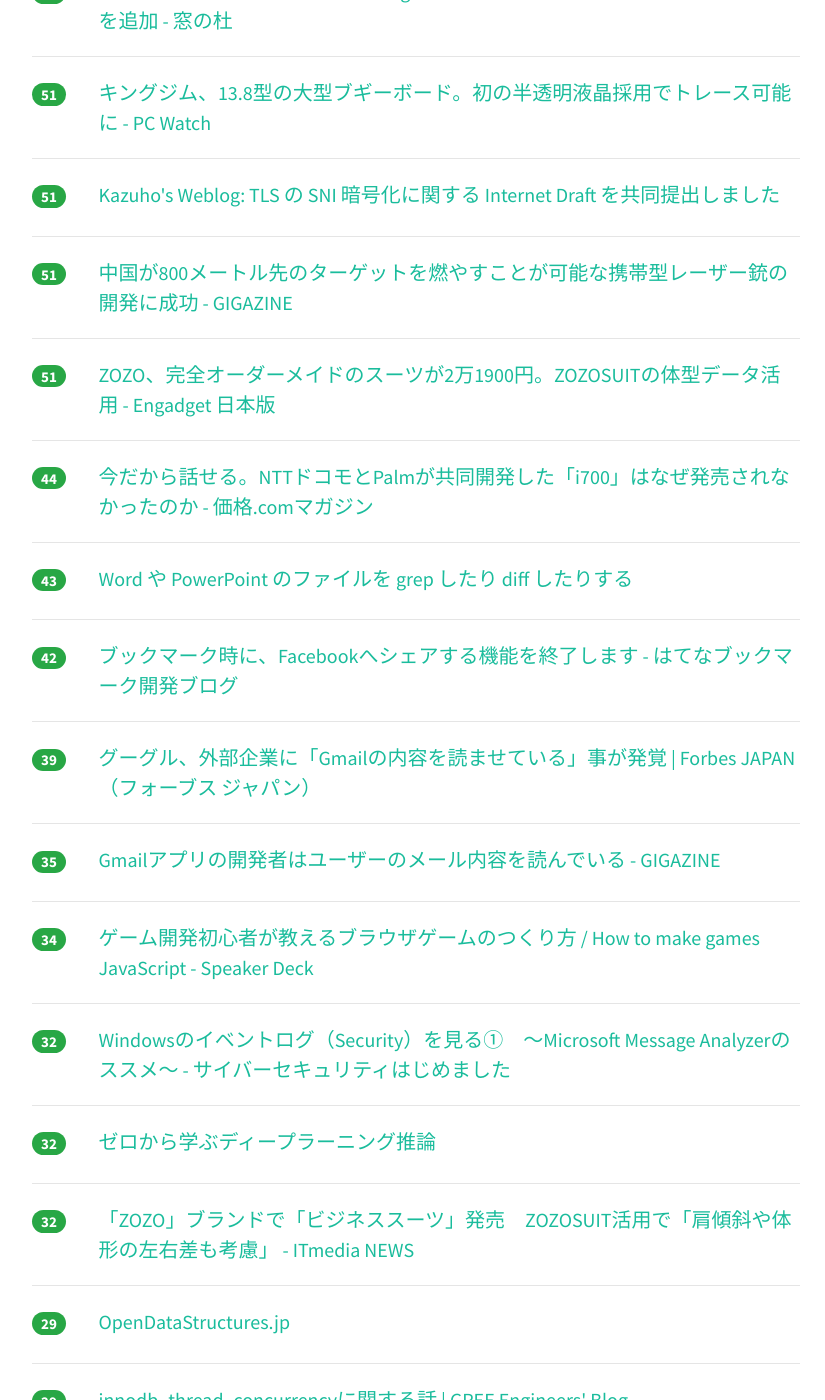
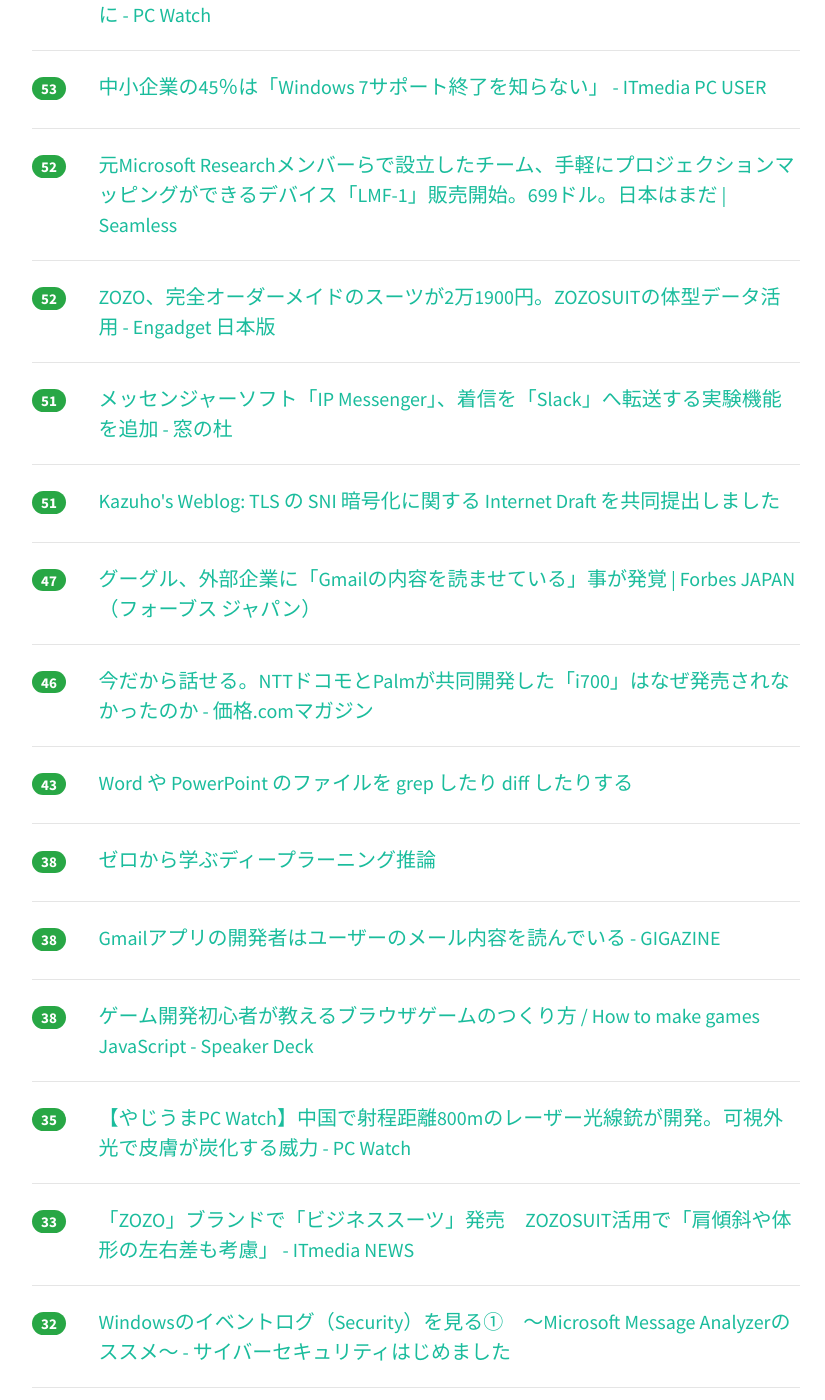
Before and after one commit to yatta47/hatena-matome-site, a Jekyll site: the page built from _posts/2018-07-03-hatena.md, in a window 1280 px wide and 1400 px high, scrolled down 1678 px. Shown: the whole window, without its empty margins (224-1049 px from the left). Built offline with Jekyll 4.4.1, drawn with Linux system fonts in a browser that asks for light colours; nearby versions of some CDN libraries; some of the changed text lies outside the part shown.

Commit message:
Updated 2018-07-03

```diff
--- a/_posts/2018-07-03-hatena.md
+++ b/_posts/2018-07-03-hatena.md
@@ -1,54 +1,59 @@
 ---
 layout: post
 title:  "2018-07-03 はてぶIT"
-date:   2018-07-03 21:02:57
+date:   2018-07-03 22:01:54
 tags: [it-hotentry]
 ---
-87 件のデータあり
+88 件のデータあり
 
 <hr><div class="row">
-<div class="col-1"><span class="badge badge-pill badge-success h2">484</span></div>
+<div class="col-1"><span class="badge badge-pill badge-success h2">583</span></div>
+<div class="col-11"><a href='https://note.mu/shokosuzuki/n/n5a9a44d6f067' target='_blank'>『東京タワー』建設フロー、PMから見てヤバすぎたので解説｜Shoko Suzuki｜note</a></div>
+</div>
+<hr>
+<div class="row">
+<div class="col-1"><span class="badge badge-pill badge-success h2">523</span></div>
 <div class="col-11"><a href='https://coliss.com/articles/freebies/japanese-free-fonts-july-2018.html' target='_blank'>新しい日本語フォントがたくさんリリースされてる！2018年上半期、日本語の新作フリーフォントのまとめ | コリス</a></div>
 </div>
 <hr>
 <div class="row">
-<div class="col-1"><span class="badge badge-pill badge-success h2">407</span></div>
-<div class="col-11"><a href='https://note.mu/shokosuzuki/n/n5a9a44d6f067' target='_blank'>『東京タワー』建設フロー、PMから見てヤバすぎたので解説｜Shoko Suzuki｜note</a></div>
-</div>
-<hr>
-<div class="row">
-<div class="col-1"><span class="badge badge-pill badge-success h2">401</span></div>
+<div class="col-1"><span class="badge badge-pill badge-success h2">415</span></div>
 <div class="col-11"><a href='https://www.slideshare.net/ShingoOmura/ss-103946354' target='_blank'>分散システムの限界について知ろう</a></div>
 </div>
 <hr>
 <div class="row">
-<div class="col-1"><span class="badge badge-pill badge-success h2">352</span></div>
+<div class="col-1"><span class="badge badge-pill badge-success h2">387</span></div>
 <div class="col-11"><a href='https://note.mu/tsukimikan/n/n64acb07a9ee2' target='_blank'>無料でAIが学べる最高の教材まとめ｜月みかん｜note</a></div>
 </div>
 <hr>
 <div class="row">
-<div class="col-1"><span class="badge badge-pill badge-success h2">320</span></div>
+<div class="col-1"><span class="badge badge-pill badge-success h2">344</span></div>
 <div class="col-11"><a href='http://honeshabri.hatenablog.com/entry/excel_macro' target='_blank'>俺がリボン登録している業務用Excelマクロ - 本しゃぶり</a></div>
 </div>
 <hr>
 <div class="row">
-<div class="col-1"><span class="badge badge-pill badge-success h2">299</span></div>
+<div class="col-1"><span class="badge badge-pill badge-success h2">334</span></div>
 <div class="col-11"><a href='https://ics.media/entry/18544' target='_blank'>Visual Studio Codeを使いこなせ！ フロントエンドエンジニアにオススメの拡張機能7選 - ICS MEDIA</a></div>
 </div>
 <hr>
 <div class="row">
-<div class="col-1"><span class="badge badge-pill badge-success h2">96</span></div>
+<div class="col-1"><span class="badge badge-pill badge-success h2">104</span></div>
 <div class="col-11"><a href='https://www.oreilly.co.jp/community/blog/2018/07/machine-learning-book-authors-talk-part1.html' target='_blank'>Community Blog - 『仕事ではじめる機械学習』＆『前処理大全』著者対談（Part 1）</a></div>
 </div>
 <hr>
 <div class="row">
-<div class="col-1"><span class="badge badge-pill badge-success h2">92</span></div>
+<div class="col-1"><span class="badge badge-pill badge-success h2">94</span></div>
 <div class="col-11"><a href='https://gigazine.net/news/20180703-quantum-computing-expert-explains-concept/' target='_blank'>専門家は知識も経験も違う人々に対し「量子コンピューター」をどのように説明するのか？ - GIGAZINE</a></div>
 </div>
 <hr>
 <div class="row">
-<div class="col-1"><span class="badge badge-pill badge-success h2">71</span></div>
+<div class="col-1"><span class="badge badge-pill badge-success h2">73</span></div>
 <div class="col-11"><a href='https://www.publickey1.jp/blog/18/iaaspaasaws14ibmalibabasynergy_research.html' target='_blank'>IaaS＋PaaSクラウドの売り上げ、AWSが世界のどの地域でも1位に。全世界の4位にはAlibabaが登場。Synergy Research － Publickey</a></div>
+</div>
+<hr>
+<div class="row">
+<div class="col-1"><span class="badge badge-pill badge-success h2">69</span></div>
+<div class="col-11"><a href='http://bookmark.hatenastaff.com/entry/2018/07/03/150000' target='_blank'>ブックマーク時に、Facebookへシェアする機能を終了します - はてなブックマーク開発ブログ</a></div>
 </div>
 <hr>
 <div class="row">
@@ -57,8 +62,23 @@ tags: [it-hotentry]
 </div>
 <hr>
 <div class="row">
-<div class="col-1"><span class="badge badge-pill badge-success h2">60</span></div>
+<div class="col-1"><span class="badge badge-pill badge-success h2">65</span></div>
 <div class="col-11"><a href='https://mercan.mercari.com/entry/2018/07/02/170000' target='_blank'>メルカリJP初のiOSリアーキテクチャは、なぜ「最高に楽しい」のか - mercan（メルカン）</a></div>
+</div>
+<hr>
+<div class="row">
+<div class="col-1"><span class="badge badge-pill badge-success h2">62</span></div>
+<div class="col-11"><a href='https://gigazine.net/news/20180703-china-laser-gun-fire-targets/' target='_blank'>中国が800メートル先のターゲットを燃やすことが可能な携帯型レーザー銃の開発に成功 - GIGAZINE</a></div>
+</div>
+<hr>
+<div class="row">
+<div class="col-1"><span class="badge badge-pill badge-success h2">54</span></div>
+<div class="col-11"><a href='https://pc.watch.impress.co.jp/docs/news/1130871.html' target='_blank'>キングジム、13.8型の大型ブギーボード。初の半透明液晶採用でトレース可能に - PC Watch</a></div>
+</div>
+<hr>
+<div class="row">
+<div class="col-1"><span class="badge badge-pill badge-success h2">53</span></div>
+<div class="col-11"><a href='http://www.itmedia.co.jp/pcuser/articles/1807/03/news055.html' target='_blank'>中小企業の45％は「Windows 7サポート終了を知らない」 - ITmedia PC USER</a></div>
 </div>
 <hr>
 <div class="row">
@@ -68,7 +88,7 @@ tags: [it-hotentry]
 <hr>
 <div class="row">
 <div class="col-1"><span class="badge badge-pill badge-success h2">52</span></div>
-<div class="col-11"><a href='http://www.itmedia.co.jp/pcuser/articles/1807/03/news055.html' target='_blank'>中小企業の45％は「Windows 7サポート終了を知らない」 - ITmedia PC USER</a></div>
+<div class="col-11"><a href='https://japanese.engadget.com/2018/07/03/2-1900-zozosuit/' target='_blank'>ZOZO、完全オーダーメイドのスーツが2万1900円。ZOZOSUITの体型データ活用 - Engadget 日本版</a></div>
 </div>
 <hr>
 <div class="row">
@@ -78,26 +98,16 @@ tags: [it-hotentry]
 <hr>
 <div class="row">
 <div class="col-1"><span class="badge badge-pill badge-success h2">51</span></div>
-<div class="col-11"><a href='https://pc.watch.impress.co.jp/docs/news/1130871.html' target='_blank'>キングジム、13.8型の大型ブギーボード。初の半透明液晶採用でトレース可能に - PC Watch</a></div>
-</div>
-<hr>
-<div class="row">
-<div class="col-1"><span class="badge badge-pill badge-success h2">51</span></div>
 <div class="col-11"><a href='http://blog.kazuhooku.com/2018/07/tls-sni-internet-draft.html' target='_blank'>Kazuho's Weblog: TLS の SNI 暗号化に関する Internet Draft を共同提出しました</a></div>
 </div>
 <hr>
 <div class="row">
-<div class="col-1"><span class="badge badge-pill badge-success h2">51</span></div>
-<div class="col-11"><a href='https://gigazine.net/news/20180703-china-laser-gun-fire-targets/' target='_blank'>中国が800メートル先のターゲットを燃やすことが可能な携帯型レーザー銃の開発に成功 - GIGAZINE</a></div>
+<div class="col-1"><span class="badge badge-pill badge-success h2">47</span></div>
+<div class="col-11"><a href='https://forbesjapan.com/articles/detail/21897' target='_blank'>グーグル、外部企業に「Gmailの内容を読ませている」事が発覚 | Forbes JAPAN（フォーブス ジャパン）</a></div>
 </div>
 <hr>
 <div class="row">
-<div class="col-1"><span class="badge badge-pill badge-success h2">51</span></div>
-<div class="col-11"><a href='https://japanese.engadget.com/2018/07/03/2-1900-zozosuit/' target='_blank'>ZOZO、完全オーダーメイドのスーツが2万1900円。ZOZOSUITの体型データ活用 - Engadget 日本版</a></div>
-</div>
-<hr>
-<div class="row">
-<div class="col-1"><span class="badge badge-pill badge-success h2">44</span></div>
+<div class="col-1"><span class="badge badge-pill badge-success h2">46</span></div>
 <div class="col-11"><a href='https://kakakumag.com/pc-smartphone/?id=12381' target='_blank'>今だから話せる。NTTドコモとPalmが共同開発した「i700」はなぜ発売されなかったのか - 価格.comマガジン</a></div>
 </div>
 <hr>
@@ -107,23 +117,28 @@ tags: [it-hotentry]
 </div>
 <hr>
 <div class="row">
-<div class="col-1"><span class="badge badge-pill badge-success h2">42</span></div>
-<div class="col-11"><a href='http://bookmark.hatenastaff.com/entry/2018/07/03/150000' target='_blank'>ブックマーク時に、Facebookへシェアする機能を終了します - はてなブックマーク開発ブログ</a></div>
+<div class="col-1"><span class="badge badge-pill badge-success h2">38</span></div>
+<div class="col-11"><a href='http://jellyware.jp/movidius/' target='_blank'>ゼロから学ぶディープラーニング推論</a></div>
 </div>
 <hr>
 <div class="row">
-<div class="col-1"><span class="badge badge-pill badge-success h2">39</span></div>
-<div class="col-11"><a href='https://forbesjapan.com/articles/detail/21897' target='_blank'>グーグル、外部企業に「Gmailの内容を読ませている」事が発覚 | Forbes JAPAN（フォーブス ジャパン）</a></div>
+<div class="col-1"><span class="badge badge-pill badge-success h2">38</span></div>
+<div class="col-11"><a href='https://gigazine.net/news/20180703-gmail-developers-reading-emails/' target='_blank'>Gmailアプリの開発者はユーザーのメール内容を読んでいる - GIGAZINE</a></div>
+</div>
+<hr>
+<div class="row">
+<div class="col-1"><span class="badge badge-pill badge-success h2">38</span></div>
+<div class="col-11"><a href='https://speakerdeck.com/bcrikko/how-to-make-games-javascript' target='_blank'>ゲーム開発初心者が教えるブラウザゲームのつくり方 / How to make games JavaScript - Speaker Deck</a></div>
 </div>
 <hr>
 <div class="row">
 <div class="col-1"><span class="badge badge-pill badge-success h2">35</span></div>
-<div class="col-11"><a href='https://gigazine.net/news/20180703-gmail-developers-reading-emails/' target='_blank'>Gmailアプリの開発者はユーザーのメール内容を読んでいる - GIGAZINE</a></div>
+<div class="col-11"><a href='https://pc.watch.impress.co.jp/docs/news/yajiuma/1130996.html' target='_blank'>【やじうまPC Watch】中国で射程距離800mのレーザー光線銃が開発。可視外光で皮膚が炭化する威力 - PC Watch</a></div>
 </div>
 <hr>
 <div class="row">
-<div class="col-1"><span class="badge badge-pill badge-success h2">34</span></div>
-<div class="col-11"><a href='https://speakerdeck.com/bcrikko/how-to-make-games-javascript' target='_blank'>ゲーム開発初心者が教えるブラウザゲームのつくり方 / How to make games JavaScript - Speaker Deck</a></div>
+<div class="col-1"><span class="badge badge-pill badge-success h2">33</span></div>
+<div class="col-11"><a href='http://www.itmedia.co.jp/news/articles/1807/03/news077.html' target='_blank'>「ZOZO」ブランドで「ビジネススーツ」発売　ZOZOSUIT活用で「肩傾斜や体形の左右差も考慮」 - ITmedia NEWS</a></div>
 </div>
 <hr>
 <div class="row">
@@ -133,12 +148,7 @@ tags: [it-hotentry]
 <hr>
 <div class="row">
 <div class="col-1"><span class="badge badge-pill badge-success h2">32</span></div>
-<div class="col-11"><a href='http://jellyware.jp/movidius/' target='_blank'>ゼロから学ぶディープラーニング推論</a></div>
-</div>
-<hr>
-<div class="row">
-<div class="col-1"><span class="badge badge-pill badge-success h2">32</span></div>
-<div class="col-11"><a href='http://www.itmedia.co.jp/news/articles/1807/03/news077.html' target='_blank'>「ZOZO」ブランドで「ビジネススーツ」発売　ZOZOSUIT活用で「肩傾斜や体形の左右差も考慮」 - ITmedia NEWS</a></div>
+<div class="col-11"><a href='http://labs.gree.jp/blog/2018/07/17003/' target='_blank'>innodb_thread_concurrencyに関する話 | GREE Engineers' Blog</a></div>
 </div>
 <hr>
 <div class="row">
@@ -147,18 +157,18 @@ tags: [it-hotentry]
 </div>
 <hr>
 <div class="row">
-<div class="col-1"><span class="badge badge-pill badge-success h2">29</span></div>
-<div class="col-11"><a href='http://labs.gree.jp/blog/2018/07/17003/' target='_blank'>innodb_thread_concurrencyに関する話 | GREE Engineers' Blog</a></div>
-</div>
-<hr>
-<div class="row">
-<div class="col-1"><span class="badge badge-pill badge-success h2">28</span></div>
-<div class="col-11"><a href='https://pc.watch.impress.co.jp/docs/news/yajiuma/1130996.html' target='_blank'>【やじうまPC Watch】中国で射程距離800mのレーザー光線銃が開発。可視外光で皮膚が炭化する威力 - PC Watch</a></div>
+<div class="col-1"><span class="badge badge-pill badge-success h2">27</span></div>
+<div class="col-11"><a href='http://photoshopvip.net/109750' target='_blank'>Illustratorでここまでできる！すごいチュートリアル、作り方30個まとめ 2018年6月度 - PhotoshopVIP</a></div>
 </div>
 <hr>
 <div class="row">
 <div class="col-1"><span class="badge badge-pill badge-success h2">27</span></div>
 <div class="col-11"><a href='https://soudai.hatenablog.com/entry/db-monitoring' target='_blank'>RDBMSのモニタリングについて - そーだいなるらくがき帳</a></div>
+</div>
+<hr>
+<div class="row">
+<div class="col-1"><span class="badge badge-pill badge-success h2">27</span></div>
+<div class="col-11"><a href='https://jp.techcrunch.com/2018/07/03/2018-07-02-browser-maker-opera-has-filed-to-go-public/' target='_blank'>ブラウザーのOperaが上場申請 | TechCrunch Japan</a></div>
 </div>
 <hr>
 <div class="row">
@@ -168,17 +178,7 @@ tags: [it-hotentry]
 <hr>
 <div class="row">
 <div class="col-1"><span class="badge badge-pill badge-success h2">25</span></div>
-<div class="col-11"><a href='http://photoshopvip.net/109750' target='_blank'>Illustratorでここまでできる！すごいチュートリアル、作り方30個まとめ 2018年6月度 - PhotoshopVIP</a></div>
-</div>
-<hr>
-<div class="row">
-<div class="col-1"><span class="badge badge-pill badge-success h2">25</span></div>
 <div class="col-11"><a href='https://blog.yuyat.jp/post/kubernetes-immutable-configmap/' target='_blank'>Kubernetes の ConfigMap を Immutable に管理する | Born Too Late</a></div>
-</div>
-<hr>
-<div class="row">
-<div class="col-1"><span class="badge badge-pill badge-success h2">24</span></div>
-<div class="col-11"><a href='https://jp.techcrunch.com/2018/07/03/2018-07-02-browser-maker-opera-has-filed-to-go-public/' target='_blank'>ブラウザーのOperaが上場申請 | TechCrunch Japan</a></div>
 </div>
 <hr>
 <div class="row">
@@ -207,18 +207,23 @@ tags: [it-hotentry]
 </div>
 <hr>
 <div class="row">
+<div class="col-1"><span class="badge badge-pill badge-success h2">20</span></div>
+<div class="col-11"><a href='http://www.itmedia.co.jp/news/articles/1807/03/news090.html' target='_blank'>ZOZOブランドに「ニット」製品　「ほぼ無人」で1着40分、自動製造機を導入 - ITmedia NEWS</a></div>
+</div>
+<hr>
+<div class="row">
+<div class="col-1"><span class="badge badge-pill badge-success h2">20</span></div>
+<div class="col-11"><a href='https://www.webdesignfacts.net/entry/new-freefont-201806' target='_blank'>最新のフォントを使ってデザインに差をつけよう！最新無料フォント85種！2018年6月に登場した新作フリーフォント - Web Design Facts</a></div>
+</div>
+<hr>
+<div class="row">
 <div class="col-1"><span class="badge badge-pill badge-success h2">19</span></div>
 <div class="col-11"><a href='http://uxmilk.jp/72742' target='_blank'>Webデザイナーのキャリアは一日にして成らず | UX MILK</a></div>
 </div>
 <hr>
 <div class="row">
 <div class="col-1"><span class="badge badge-pill badge-success h2">19</span></div>
-<div class="col-11"><a href='http://www.itmedia.co.jp/news/articles/1807/03/news090.html' target='_blank'>ZOZOブランドに「ニット」製品　「ほぼ無人」で1着40分、自動製造機を導入 - ITmedia NEWS</a></div>
-</div>
-<hr>
-<div class="row">
-<div class="col-1"><span class="badge badge-pill badge-success h2">19</span></div>
-<div class="col-11"><a href='https://www.webdesignfacts.net/entry/new-freefont-201806' target='_blank'>最新のフォントを使ってデザインに差をつけよう！最新無料フォント85種！2018年6月に登場した新作フリーフォント - Web Design Facts</a></div>
+<div class="col-11"><a href='http://blog.hatenablog.com/entry/2018/07/03/150000' target='_blank'>今週のはてなブログランキング〔2018年6月第5週〕 - 週刊はてなブログ</a></div>
 </div>
 <hr>
 <div class="row">
@@ -232,13 +237,18 @@ tags: [it-hotentry]
 </div>
 <hr>
 <div class="row">
+<div class="col-1"><span class="badge badge-pill badge-success h2">18</span></div>
+<div class="col-11"><a href='https://pc.watch.impress.co.jp/docs/news/1130844.html' target='_blank'>JAPANNEXT、約36,970円の4K対応24型IPS液晶 ～7月12日まで1万円引きの26,970円 - PC Watch</a></div>
+</div>
+<hr>
+<div class="row">
 <div class="col-1"><span class="badge badge-pill badge-success h2">17</span></div>
 <div class="col-11"><a href='https://lightform.com/' target='_blank'>Lightform - Project On Anything</a></div>
 </div>
 <hr>
 <div class="row">
 <div class="col-1"><span class="badge badge-pill badge-success h2">17</span></div>
-<div class="col-11"><a href='https://pc.watch.impress.co.jp/docs/news/1130844.html' target='_blank'>JAPANNEXT、約36,970円の4K対応24型IPS液晶 ～7月12日まで1万円引きの26,970円 - PC Watch</a></div>
+<div class="col-11"><a href='https://gigazine.net/news/20180703-jurassic-park-screenplay/' target='_blank'>「技術的進歩への向き合い方」というテーマを描き出した「ジュラシック・パーク」の脚本のテクニックを解説したムービー - GIGAZINE</a></div>
 </div>
 <hr>
 <div class="row">
@@ -252,18 +262,18 @@ tags: [it-hotentry]
 </div>
 <hr>
 <div class="row">
-<div class="col-1"><span class="badge badge-pill badge-success h2">16</span></div>
-<div class="col-11"><a href='https://internet.watch.impress.co.jp/docs/yajiuma/1130816.html' target='_blank'>京都大学、貴重資料のデジタル化と公開を進めるための基金を設立、寄付を受付中【やじうまWatch】 - INTERNET Watch</a></div>
+<div class="col-1"><span class="badge badge-pill badge-success h2">17</span></div>
+<div class="col-11"><a href='https://developer.microsoft.com/ja-jp/windows/pwa' target='_blank'>PWA と Windows 10</a></div>
 </div>
 <hr>
 <div class="row">
 <div class="col-1"><span class="badge badge-pill badge-success h2">16</span></div>
-<div class="col-11"><a href='https://gigazine.net/news/20180703-jurassic-park-screenplay/' target='_blank'>「技術的進歩への向き合い方」というテーマを描き出した「ジュラシック・パーク」の脚本のテクニックを解説したムービー - GIGAZINE</a></div>
+<div class="col-11"><a href='https://pc.watch.impress.co.jp/docs/column/kaigai/1130945.html' target='_blank'>【後藤弘茂のWeekly海外ニュース】AMDが投入する世界初の7nmプロセスGPU - PC Watch</a></div>
 </div>
 <hr>
 <div class="row">
 <div class="col-1"><span class="badge badge-pill badge-success h2">16</span></div>
-<div class="col-11"><a href='http://blog.hatenablog.com/entry/2018/07/03/150000' target='_blank'>今週のはてなブログランキング〔2018年6月第5週〕 - 週刊はてなブログ</a></div>
+<div class="col-11"><a href='https://internet.watch.impress.co.jp/docs/yajiuma/1130816.html' target='_blank'>京都大学、貴重資料のデジタル化と公開を進めるための基金を設立、寄付を受付中【やじうまWatch】 - INTERNET Watch</a></div>
 </div>
 <hr>
 <div class="row">
@@ -282,8 +292,8 @@ tags: [it-hotentry]
 </div>
 <hr>
 <div class="row">
-<div class="col-1"><span class="badge badge-pill badge-success h2">14</span></div>
-<div class="col-11"><a href='https://pc.watch.impress.co.jp/docs/column/kaigai/1130945.html' target='_blank'>【後藤弘茂のWeekly海外ニュース】AMDが投入する世界初の7nmプロセスGPU - PC Watch</a></div>
+<div class="col-1"><span class="badge badge-pill badge-success h2">15</span></div>
+<div class="col-11"><a href='http://www.itmedia.co.jp/news/articles/1807/03/news086.html' target='_blank'>2次元コード「Amazonスマイルコード」登場　読み取るとAmazonの商品ページにアクセス - ITmedia NEWS</a></div>
 </div>
 <hr>
 <div class="row">
@@ -302,18 +312,8 @@ tags: [it-hotentry]
 </div>
 <hr>
 <div class="row">
-<div class="col-1"><span class="badge badge-pill badge-success h2">14</span></div>
-<div class="col-11"><a href='http://www.itmedia.co.jp/news/articles/1807/03/news086.html' target='_blank'>2次元コード「Amazonスマイルコード」登場　読み取るとAmazonの商品ページにアクセス - ITmedia NEWS</a></div>
-</div>
-<hr>
-<div class="row">
 <div class="col-1"><span class="badge badge-pill badge-success h2">13</span></div>
 <div class="col-11"><a href='https://ift.tt/2IEDvuV' target='_blank'>「ゼロから作るディープラーニング」を動画でまとめている人がいたので紹介します。｜Dai｜note</a></div>
-</div>
-<hr>
-<div class="row">
-<div class="col-1"><span class="badge badge-pill badge-success h2">13</span></div>
-<div class="col-11"><a href='https://developer.microsoft.com/ja-jp/windows/pwa' target='_blank'>PWA と Windows 10</a></div>
 </div>
 <hr>
 <div class="row">
@@ -334,6 +334,11 @@ tags: [it-hotentry]
 <div class="row">
 <div class="col-1"><span class="badge badge-pill badge-success h2">12</span></div>
 <div class="col-11"><a href='https://japan.cnet.com/article/35121823/' target='_blank'>Facebook、今度はブロックした相手に投稿を公開する不具合 - CNET Japan</a></div>
+</div>
+<hr>
+<div class="row">
+<div class="col-1"><span class="badge badge-pill badge-success h2">12</span></div>
+<div class="col-11"><a href='https://qiita.com/ara_tack/items/3386c59b59789f76b1e8' target='_blank'>CircleCIの新しい有料プラン Performance Pricing plan について</a></div>
 </div>
 <hr>
 <div class="row">
```
